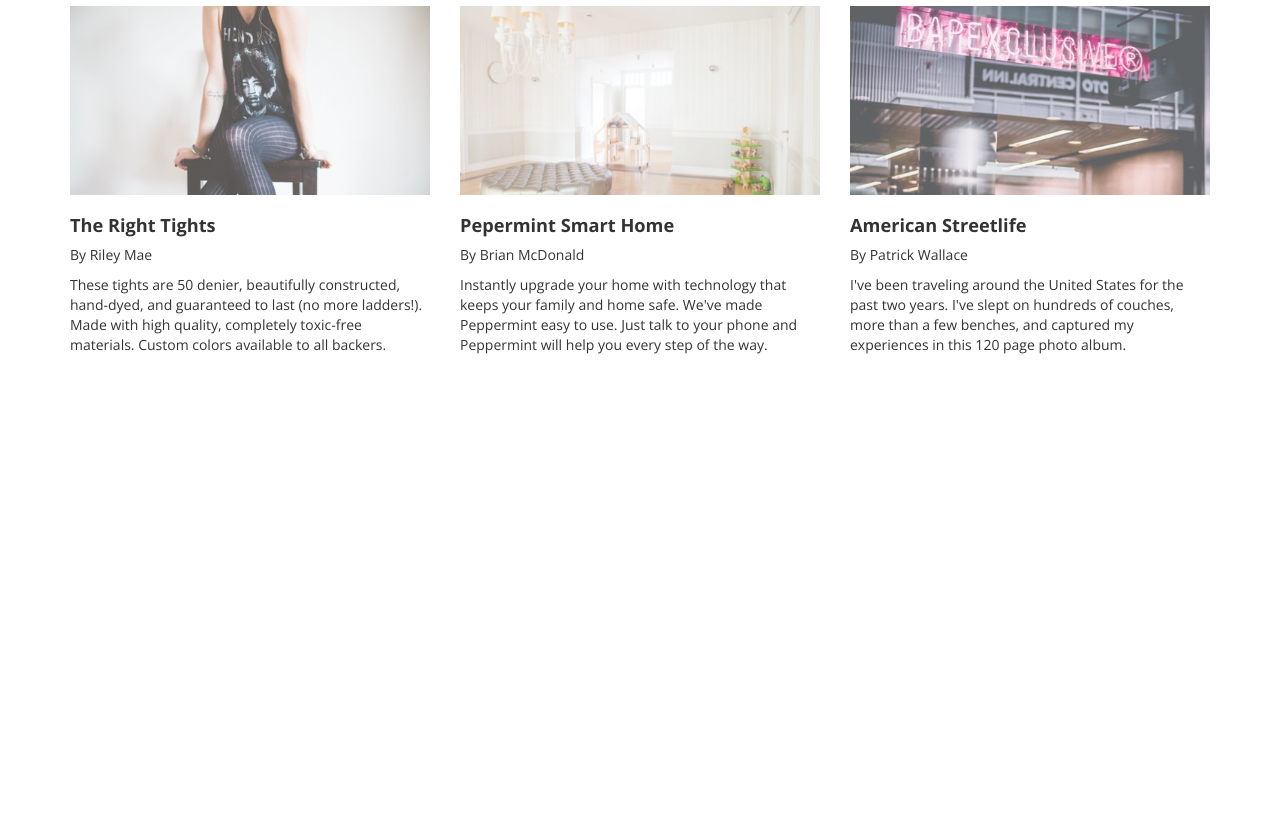
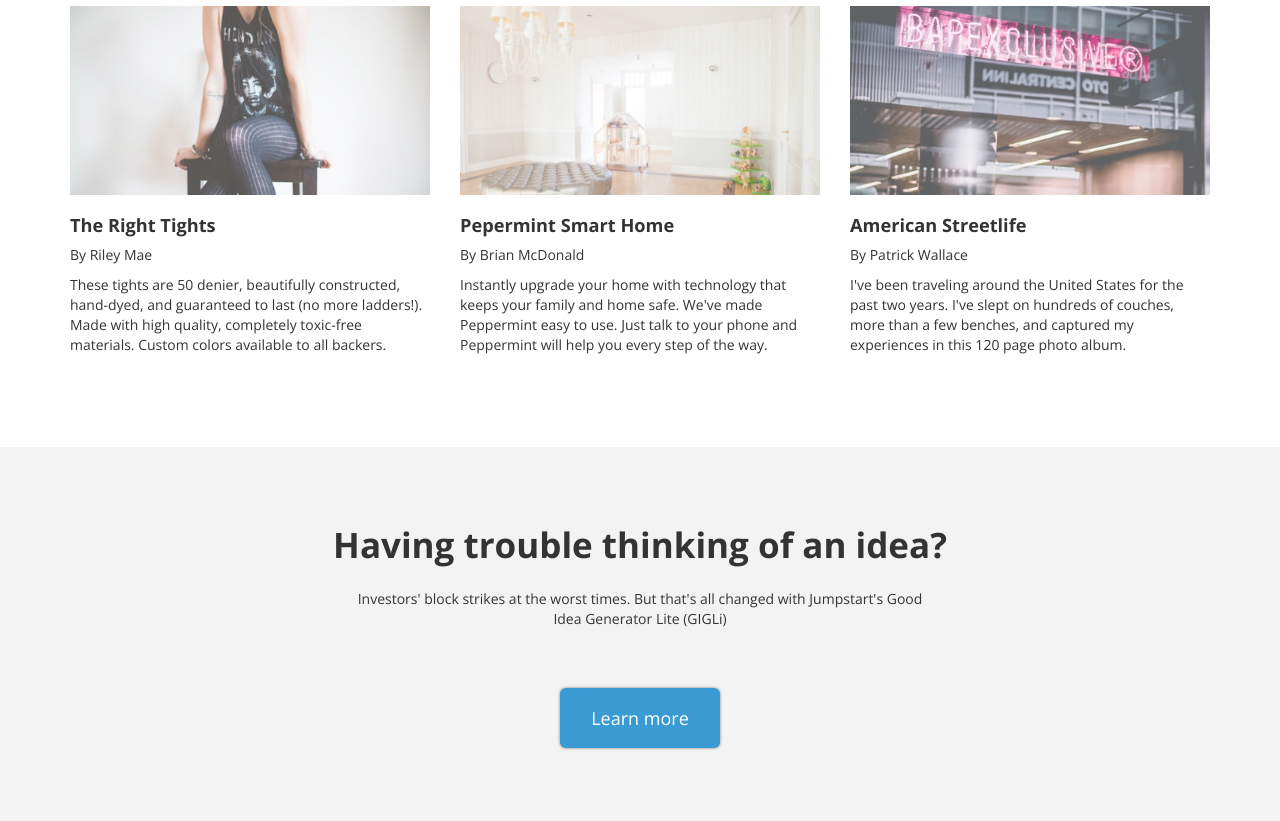
Before and after one commit to ConnieG87/Jumpstart, a plain HTML site: page index.html in a window 1280 px wide. Shown: the part 1134-1955 px from the top of the page. Before the commit the page ends 1581 px from the top, so only its background shows below. Drawn offline with nearby package versions, Linux system fonts and the light colour scheme.

Commit message:
Basic layout finished.

```diff
--- a/index.html
+++ b/index.html
@@ -15,6 +15,8 @@
 	</head>
 
 	<body>
+
+		<!-- Navigation -->
 		<nav class="navbar navbar-default navbar-fixed-top">
 			<div class="container-fluid">
 				<ul class="nav navbar-nav">
@@ -25,6 +27,8 @@
 				<img class="navbar-brand navbar-right collapse navbar-collapse" src="resources/images/logo.png">
 			</div>
 		</nav>
+
+		<!-- Jumbotron -->
 		<div class="jumbotron background-bike">
 			<div class="container-fluid">
 				<h1>Get Going</h1>
@@ -35,6 +39,8 @@
 		<div class="relative-wrapper">
 			<a href="#" class="btn btn-primary btn-lg cta">Jump in</a>
 		</div>
+
+		<!-- Featured project -->
 		<div class="container featured-project">
 			<div class="row">
 				<h2 class="col-xs-12">Featured project</h2>
@@ -78,6 +84,8 @@
 				</div>
 			</div>
 		</div>
+
+		<!-- Products -->
 		<div class="container">
 			<div class="row">
 				<div class="col-xs-12">
@@ -121,17 +129,22 @@
 						of couches, more than a few benches, and captured my experiences in this 120 page photo
 						album.</p>
 				</div>
-
-
 			</div>
 		</div>
-		</div>
+
+		<!-- Trouble section -->
+		<div class="container-fluid trouble">
+			<strong>Having trouble thinking of an idea?</strong>
+			<p>Investors' block strikes at the worst times. But that's all changed with Jumpstart's Good Idea Generator
+				Lite (GIGLi)</p>
+			<a href="#" class="btn btn-primary btn-lg cta">Learn more</a>
 		</div>
 
-
+		<!--suppress JSUnresolvedLibraryURL -->
 		<script src="https://code.jquery.com/jquery-3.1.1.min.js"
 				integrity="sha256-hVVnYaiADRTO2PzUGmuLJr8BLUSjGIZsDYGmIJLv2b8="
 				crossorigin="anonymous"></script>
+		<!--suppress JSUnresolvedLibraryURL -->
 		<script type="text/javascript" src="//cdn.jsdelivr.net/jquery.slick/1.8.0/slick.min.js"></script>
 		<script type="text/javascript" src="./resources/js/main.js"></script>
 	</body>
--- a/resources/css/reset.css
+++ b/resources/css/reset.css
@@ -3,6 +3,7 @@
    License: none (public domain)
 */
 
+/*noinspection ALL*/
 html, body, div, span, applet, object, iframe,
 h1, h2, h3, h4, h5, h6, p, blockquote, pre,
 a, abbr, acronym, address, big, cite, code,
@@ -37,6 +38,8 @@ ol, ul {
 blockquote, q {
 	quotes: none;
 }
+
+/*noinspection ALL*/
 blockquote:before, blockquote:after,
 q:before, q:after {
 	content: '';
--- a/resources/css/style.css
+++ b/resources/css/style.css
@@ -46,8 +46,7 @@ h3 {
     padding-top: 10rem;
     text-align: center;
     background-size: cover;
-    background-position: center;
-    background-repeat: no-repeat;
+    background: no-repeat center;
     color: white;
     text-shadow: -1px -1px 0 #000, 1px -1px 0 #000, -1px 1px 0 #000, 1px 1px 0 #000;
 }
@@ -118,3 +117,19 @@ img {
 .project {
     margin-bottom: 5.85rem;
 }
+
+.trouble {
+    background-color: #f3f3f3;
+    text-align: center;
+    padding: 5.2rem 0;
+}
+
+strong {
+    font-size: 2.5rem;
+    font-weight: bold;
+}
+
+.trouble p {
+    max-width: 42rem;
+    margin: 1.4rem auto;
+}
```
